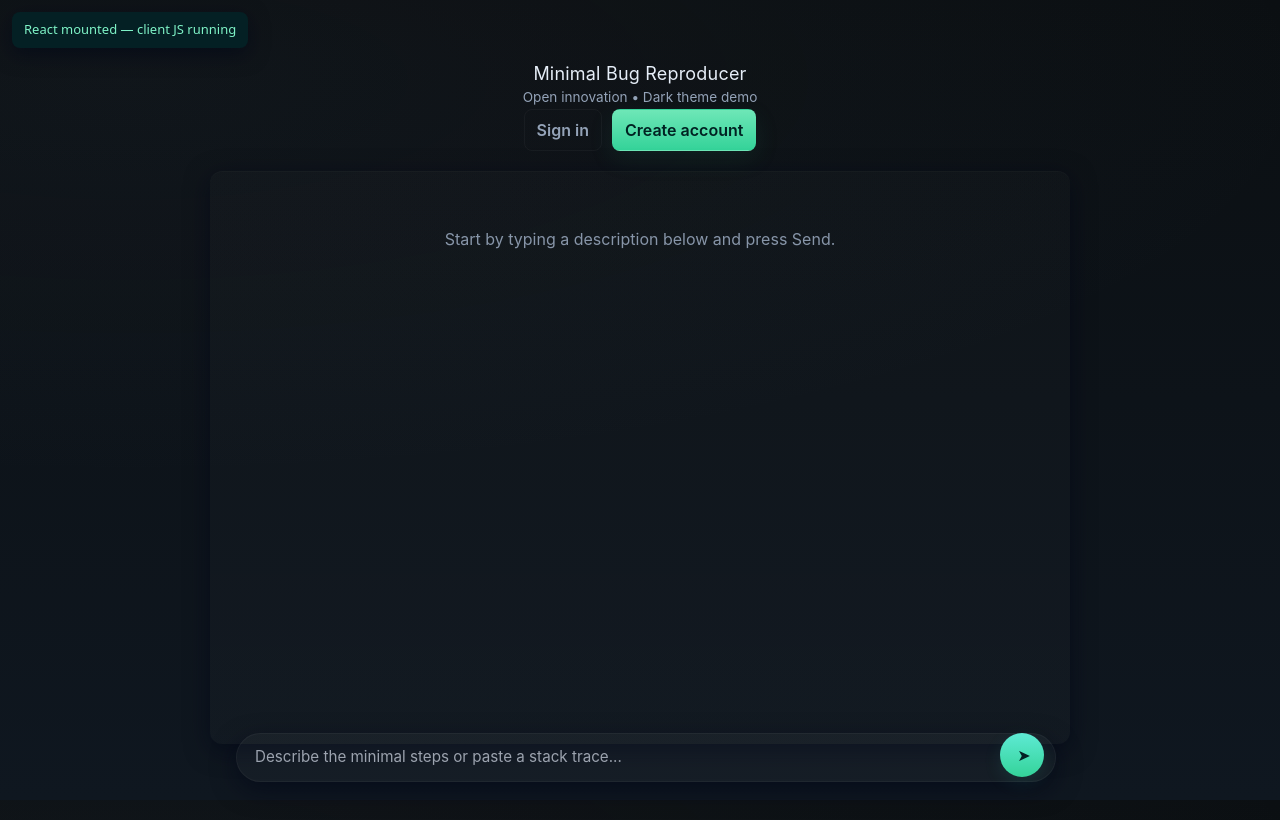
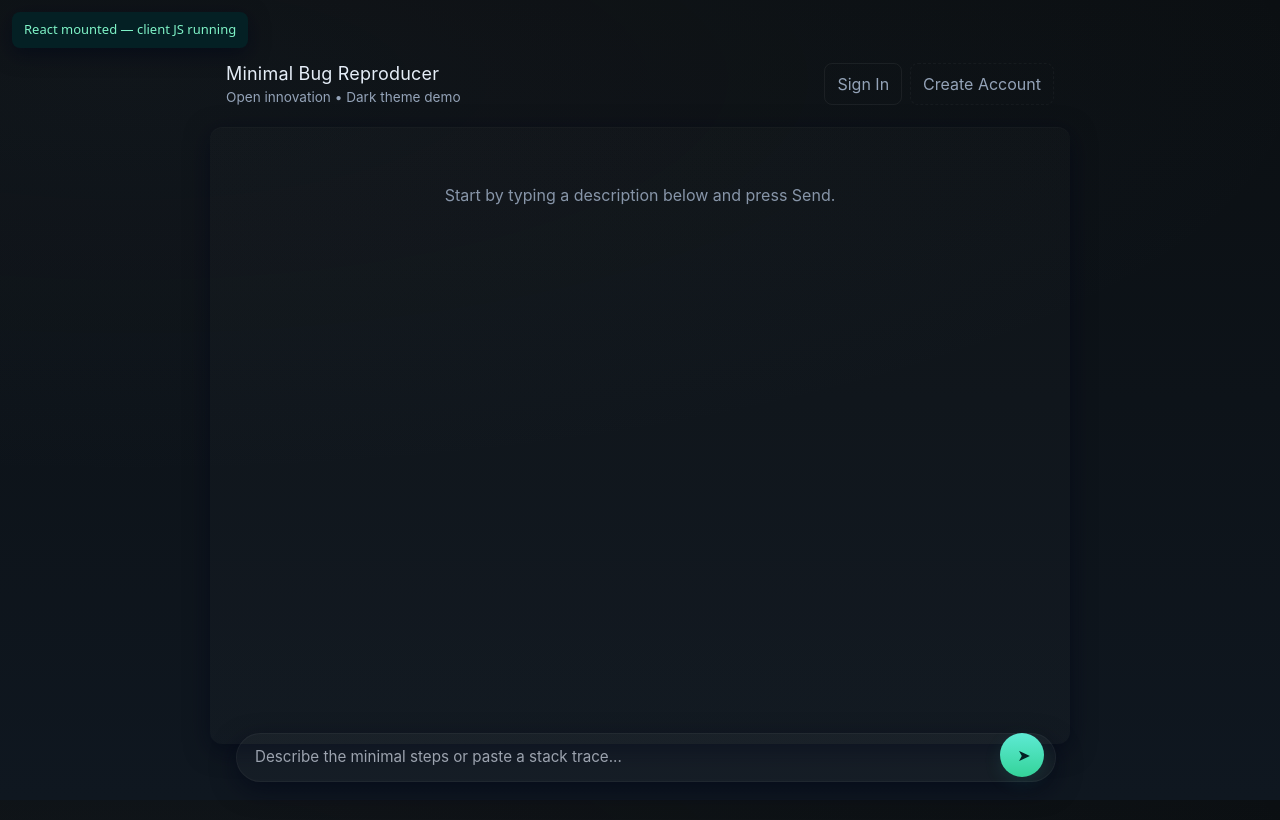
Before and after one commit to Kr-Suryansh/Minimal-Bug-Recreator, a React (Vite) app in the folder Frontend/: page / in a window 1280 px wide. Shown: the top 820 px of the page. Built offline with nearby package versions, Linux system fonts and the light colour scheme.

Commit message:
feat: add auth modal and header buttons

```diff
--- a/Frontend/src/components/AuthModal.jsx
+++ b/Frontend/src/components/AuthModal.jsx
@@ -1,61 +1,70 @@
 import React, { useState } from 'react'
 import '../styles/chat.css'
 
-export default function AuthModal({ mode = 'signin', onClose, onSuccess }){
-  const isSignup = mode === 'signup'
-  const [name, setName] = useState('')
+export default function AuthModal({ mode = 'signin', onClose }){
   const [email, setEmail] = useState('')
   const [password, setPassword] = useState('')
-  const [password2, setPassword2] = useState('')
+  const [name, setName] = useState('')
+  const [confirm, setConfirm] = useState('')
   const [error, setError] = useState('')
+  const [loading, setLoading] = useState(false)
 
   function handleSubmit(e){
     e.preventDefault()
     setError('')
-    if(!email || !password){
-      setError('Email and password are required')
+    if (!email || !password || (mode==='create' && !name)){
+      setError('Please fill all required fields')
       return
     }
-    if(isSignup && password !== password2){
+    if (mode === 'create' && password !== confirm){
       setError('Passwords do not match')
       return
     }
-    // simulate success
-    const payload = { name, email }
-    if(onSuccess) onSuccess(mode, payload)
-    onClose && onClose()
+    setLoading(true)
+    // simulate submission
+    setTimeout(()=>{
+      setLoading(false)
+      // just close for now
+      onClose && onClose()
+    }, 800)
   }
 
   return (
     <div className="modal-overlay" onMouseDown={onClose}>
-      <div className="modal" role="dialog" aria-modal="true" onMouseDown={e=>e.stopPropagation()}>
+      <div className="modal" onMouseDown={e => e.stopPropagation()} role="dialog" aria-modal="true">
         <button className="modal-close" onClick={onClose} aria-label="Close">✕</button>
-        <h3 className="modal-title">{isSignup ? 'Create account' : 'Sign in'}</h3>
+        <h2 className="modal-title">{mode === 'signin' ? 'Sign In' : 'Create Account'}</h2>
+        <p className="modal-sub">{mode==='signin' ? 'Welcome back — sign in to continue' : 'Create your account to save reports'}</p>
         <form className="modal-form" onSubmit={handleSubmit}>
-          {isSignup && (
-            <label className="field">
-              <span className="label">Name</span>
-              <input value={name} onChange={e=>setName(e.target.value)} placeholder="Your full name" />
+          {mode === 'create' && (
+            <label className="form-row">
+              <span>Name</span>
+              <input value={name} onChange={e=>setName(e.target.value)} placeholder="Full name" required />
             </label>
           )}
-          <label className="field">
-            <span className="label">Email</span>
-            <input value={email} onChange={e=>setEmail(e.target.value)} placeholder="you@example.com" />
+
+          <label className="form-row">
+            <span>Email</span>
+            <input type="email" value={email} onChange={e=>setEmail(e.target.value)} placeholder="you@company.com" required />
           </label>
-          <label className="field">
-            <span className="label">Password</span>
-            <input type="password" value={password} onChange={e=>setPassword(e.target.value)} placeholder="Password" />
+
+          <label className="form-row">
+            <span>Password</span>
+            <input type="password" value={password} onChange={e=>setPassword(e.target.value)} placeholder="••••••••" required />
           </label>
-          {isSignup && (
-            <label className="field">
-              <span className="label">Confirm password</span>
-              <input type="password" value={password2} onChange={e=>setPassword2(e.target.value)} placeholder="Confirm password" />
+
+          {mode==='create' && (
+            <label className="form-row">
+              <span>Confirm</span>
+              <input type="password" value={confirm} onChange={e=>setConfirm(e.target.value)} placeholder="Confirm password" required />
             </label>
           )}
+
           {error && <div className="form-error">{error}</div>}
-          <div className="modal-actions">
-            <button type="button" className="btn ghost" onClick={onClose}>Cancel</button>
-            <button type="submit" className="btn primary">{isSignup ? 'Create account' : 'Sign in'}</button>
+
+          <div className="form-actions">
+            <button type="submit" className={`primary ${loading ? 'loading' : ''}`}>{loading ? 'Working…' : (mode==='signin' ? 'Sign In' : 'Create Account')}</button>
+            <button type="button" className="ghost" onClick={onClose}>Cancel</button>
           </div>
         </form>
       </div>
--- a/Frontend/src/components/ChatUI.jsx
+++ b/Frontend/src/components/ChatUI.jsx
@@ -7,7 +7,8 @@ export default function ChatUI() {
   const [messages, setMessages] = useState([])
   const [sending, setSending] = useState(false)
   const listRef = useRef(null)
-  const [authMode, setAuthMode] = useState(null) // 'signin' | 'signup' | null
+  const [authOpen, setAuthOpen] = useState(false)
+  const [authMode, setAuthMode] = useState('signin') // 'signin' or 'create'
 
   useEffect(() => {
     // scroll to bottom when messages change
@@ -35,32 +36,23 @@ export default function ChatUI() {
     }
   }
 
-  function addSystemMessage(text){
-    setMessages(prev => [...prev, { id: Date.now(), text, system:true }])
-  }
-
-  function openAuth(mode){
-    setAuthMode(mode)
-  }
-
-  function handleAuthSuccess(mode, payload){
-    // payload contains user info (name/email); just show a system message
-    addSystemMessage(mode === 'signin' ? `Signed in as ${payload.email}` : `Account created: ${payload.name || payload.email}`)
-    setAuthMode(null)
-  }
-
   return (
     <div className="chat-shell">
-      <div className="chat-header row-between">
-        <div>
+      <div className="chat-header">
+        <div className="chat-title">
           <h1>Minimal Bug Reproducer</h1>
           <p className="muted">Open innovation • Dark theme demo</p>
         </div>
-        <div className="auth-controls">
-          <button className="btn ghost" onClick={()=>openAuth('signin')}>Sign in</button>
-          <button className="btn primary" onClick={()=>openAuth('signup')}>Create account</button>
+
+        <div className="auth-btns">
+          <button className="auth-btn" onClick={() => { setAuthMode('signin'); setAuthOpen(true)}}>Sign In</button>
+          <button className="auth-btn ghost" onClick={() => { setAuthMode('create'); setAuthOpen(true)}}>Create Account</button>
         </div>
       </div>
+
+      {authOpen && (
+        <AuthModal mode={authMode} onClose={() => setAuthOpen(false)} />
+      )}
 
       <div className="messages" ref={listRef}>
         {messages.length === 0 ? (
@@ -92,9 +84,6 @@ export default function ChatUI() {
           <span className="send-icon">➤</span>
         </button>
       </div>
-      {authMode && (
-        <AuthModal mode={authMode} onClose={()=>setAuthMode(null)} onSuccess={handleAuthSuccess} />
-      )}
     </div>
   )
 }
--- a/Frontend/src/styles/chat.css
+++ b/Frontend/src/styles/chat.css
@@ -30,36 +30,37 @@ body{
 .chat-header{
   padding:0.5rem 1rem;
   display:flex;
-  flex-direction:column;
+  align-items:center;
+  justify-content:space-between;
   gap:0.125rem;
 }
 .chat-header h1{margin:0;font-size:1.125rem;letter-spacing:0.2px}
 .muted{color:var(--muted);font-size:0.85rem;margin:0}
 
-.row-between{display:flex;align-items:center;justify-content:space-between}
-.auth-controls{display:flex;gap:10px;align-items:center}
+.chat-title{display:flex;flex-direction:column;align-items:flex-start}
 
-.btn{border-radius:8px;padding:8px 12px;font-weight:600;border:1px solid transparent;cursor:pointer;transition:transform 140ms,box-shadow 140ms,opacity 120ms}
-.btn:active{transform:translateY(1px)}
-.btn.ghost{background:transparent;color:var(--muted);border-color:rgba(255,255,255,0.04)}
-.btn.ghost:hover{color:var(--accent);opacity:0.95}
-.btn.primary{background:linear-gradient(180deg,#6ee7b7,#34d399);color:#022;box-shadow:0 8px 24px rgba(34,139,110,0.12)}
-.btn.primary:hover{transform:translateY(-2px)}
+.auth-btns{display:flex;gap:0.5rem;align-items:center}
+.auth-btn{background:transparent;border:1px solid rgba(255,255,255,0.06);color:var(--muted);padding:8px 12px;border-radius:8px;cursor:pointer;transition:all 160ms ease}
+.auth-btn:hover{transform:translateY(-3px);box-shadow:0 8px 20px rgba(2,8,30,0.6);color:#e6eef8;border-color:rgba(255,255,255,0.12)}
+.auth-btn.ghost{background:transparent;border:1px dashed rgba(255,255,255,0.04)}
 
 /* Modal styles */
-.modal-overlay{position:fixed;inset:0;background:linear-gradient(rgba(1,3,6,0.6),rgba(1,3,6,0.6));display:flex;align-items:center;justify-content:center;z-index:2000;animation:fadeIn 180ms ease}
-.modal{width:100%;max-width:460px;background:linear-gradient(180deg, rgba(255,255,255,0.02), rgba(255,255,255,0.01));border-radius:12px;padding:20px;position:relative;box-shadow:0 18px 60px rgba(2,6,23,0.7);transform-origin:center;animation:popIn 220ms cubic-bezier(.2,.9,.3,1)}
-.modal-title{margin:0 0 8px 0;color:#eafaf0}
+.modal-overlay{position:fixed;inset:0;background:linear-gradient(0deg, rgba(2,6,23,0.6), rgba(2,6,23,0.6));display:flex;align-items:center;justify-content:center;z-index:9999;animation: fadeIn .16s ease}
+.modal{width:420px;max-width:92%;background:linear-gradient(180deg, rgba(255,255,255,0.02), rgba(255,255,255,0.015));border-radius:12px;padding:20px 22px;box-shadow:0 24px 80px rgba(2,6,23,0.75);position:relative;transform-origin:center;animation: popIn .18s cubic-bezier(.2,.9,.28,1)}
 .modal-close{position:absolute;right:10px;top:10px;border:none;background:transparent;color:var(--muted);font-size:18px;cursor:pointer}
-.modal-form{display:flex;flex-direction:column;gap:12px}
-.field{display:flex;flex-direction:column;gap:6px}
-.label{font-size:12px;color:var(--muted)}
-.field input{background:transparent;border:1px solid rgba(255,255,255,0.04);padding:10px;border-radius:8px;color:#e6eef8;outline:none}
-.field input:focus{box-shadow:0 8px 32px rgba(2,6,23,0.6);border-color:rgba(255,255,255,0.06)}
-.form-error{color:#ffb4b4;font-size:13px}
-.modal-actions{display:flex;justify-content:flex-end;gap:10px;margin-top:6px}
+.modal-title{margin:0 0 6px 0;color:#e6eef8}
+.modal-sub{color:var(--muted);font-size:0.9rem;margin:0 0 12px}
+.modal-form{display:flex;flex-direction:column;gap:10px}
+.form-row{display:flex;flex-direction:column;gap:6px}
+.form-row span{color:var(--muted);font-size:0.78rem}
+.form-row input{padding:10px 12px;border-radius:8px;border:1px solid rgba(255,255,255,0.04);background:transparent;color:#e6eef8;outline:none}
+.form-error{color:#ffb4b4;background:rgba(255,180,180,0.04);padding:8px;border-radius:8px}
+.form-actions{display:flex;gap:8px;justify-content:flex-end;margin-top:6px}
+.primary{background:linear-gradient(90deg,#6ee7b7,#7c3aed);color:#041014;border:none;padding:10px 14px;border-radius:10px;cursor:pointer}
+.primary.loading{opacity:0.9}
+.ghost{background:transparent;border:1px solid rgba(255,255,255,0.06);color:var(--muted);padding:8px 12px;border-radius:8px}
 
-@keyframes popIn{from{opacity:0;transform:translateY(8px) scale(0.98)}to{opacity:1;transform:none}}
+@keyframes popIn{from{opacity:0;transform:translateY(8px) scale(.98)}to{opacity:1;transform:none}}
 @keyframes fadeIn{from{opacity:0}to{opacity:1}}
 
 .messages{
```
